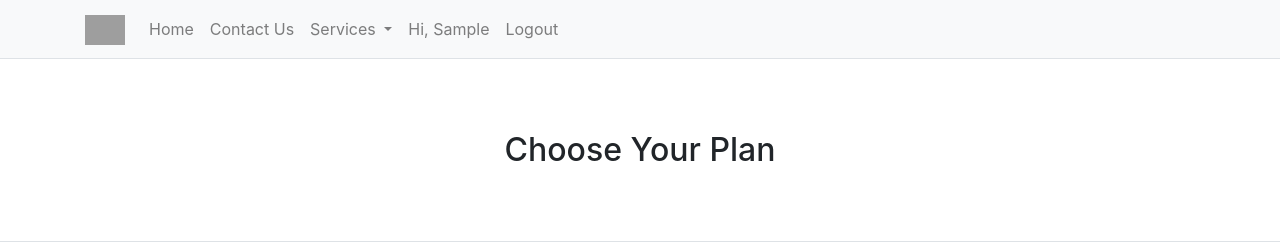
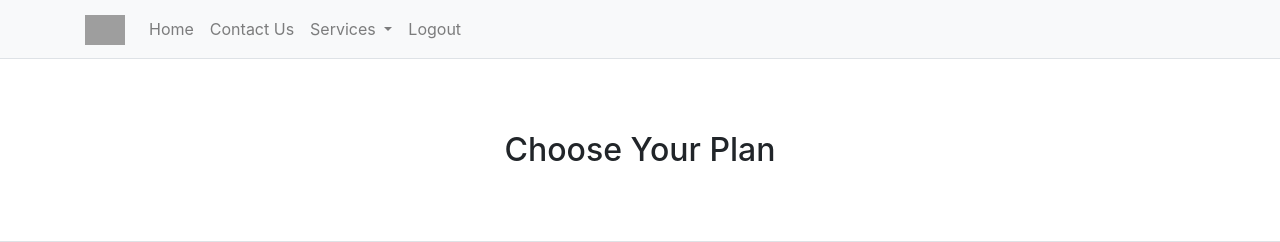
Before and after one commit to dannyobrien761/theodysseymarketer, a Django app: page /subscriptions/pricing/ in a window 1280 px wide. Shown: the top 242 px of the page. Run offline with Django 3.2, Linux system fonts and the light colour scheme; the visitor is signed in with stand-in values (Sample User, id 1); data that the repository does not hold is empty; grey boxes are pictures that could not be loaded.

Commit message:
allauth setup login, logout nav links base.html and removed urls from accounts.urls

```diff
--- a/accounts/urls.py
+++ b/accounts/urls.py
@@ -4,9 +4,5 @@ from . import views
 app_name = 'accounts'
 
 urlpatterns = [
-    path('', views.account_home, name='profile'),
     path('register/<uuid:plan_id>/', views.register_and_subscribe, name='register'),
-    path('register/', views.register_view, name='register'),
-    path('login/', views.login_view, name='login'),
-    path('logout/', views.logout_view, name='logout'),
 ]
--- a/templates/base.html
+++ b/templates/base.html
@@ -74,20 +74,12 @@
               <!-- Auth Buttons -->
               <ul class="navbar-nav ms-auto">
                 {% if user.is_authenticated %}
-                  <li class="nav-item">
-                    <a class="nav-link" href="{% url 'accounts:profile' %}">Hi, {{ user.first_name|default:user.username }}</a>
-                  </li>
-                  <li class="nav-item">
-                    <a class="nav-link" href="{% url 'accounts:logout' %}">Logout</a>
-                  </li>
+                  <a href="{% url 'account_logout' %}" class="nav-link">Logout</a>
                 {% else %}
-                  <li class="nav-item">
-                    <a class="nav-link btn btn-outline-primary" href="{% url 'accounts:register' %}">Join</a>
-                  </li>
-                  <li class="nav-item">
-                    <a class="nav-link btn btn-primary text-white ms-2" href="{% url 'accounts:login' %}">Login</a>
-                  </li>
+                  <a href="{% url 'account_login' %}" class="nav-link">Login</a>
+                  <a href="{% url 'account_signup' %}" class="nav-link">Register</a>
                 {% endif %}
+
               </ul>
             </div>
           </div>
```
Also changed, not shown: accounts/views.py (+0 -13 lines).
